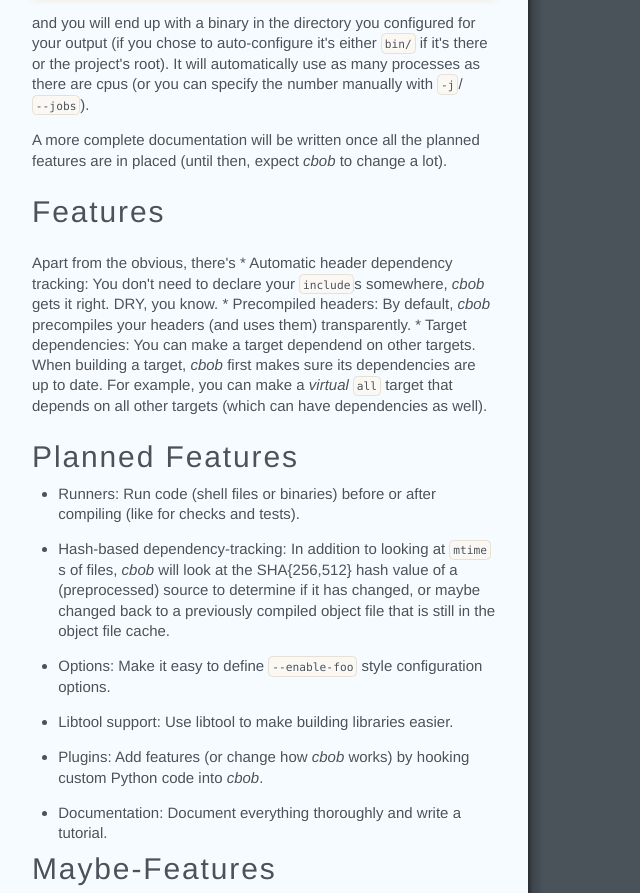
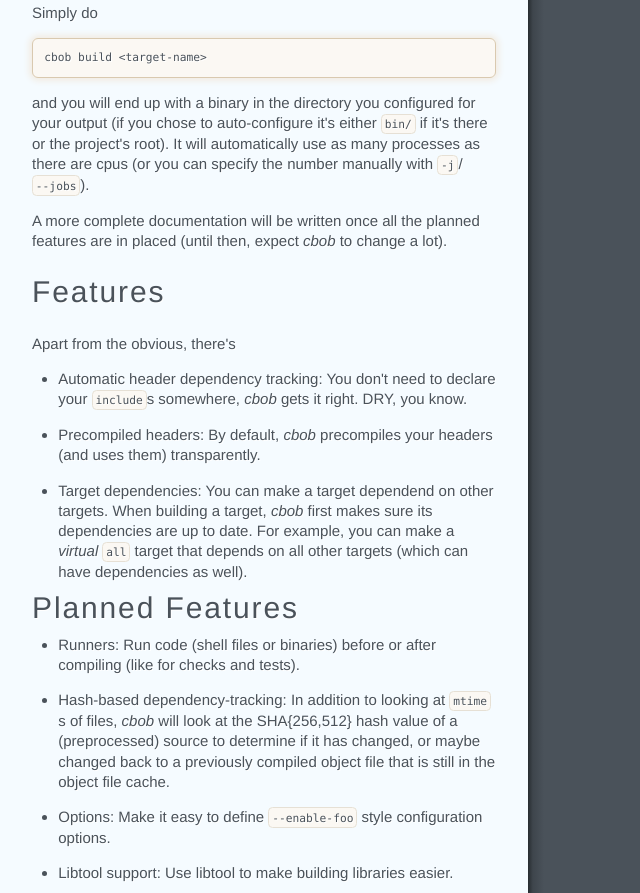
Before and after one commit to Ed-von-Schleck/cbob, a plain HTML site: page index.html in a window 1280 px wide. Shown: the part 1468-2361 px from the top of the page, without its empty margins (0-640 px from the left). Drawn offline with Linux system fonts and the light colour scheme.

Commit message:
Generated documentation for 69cde35ef1e2cc09d4203a9cecc5123b3fe83def

```diff
--- a/assets/behavior.js
+++ b/assets/behavior.js
@@ -16,7 +16,130 @@ f.event={add:function(a,c,d,e,g){var h,i,j,k,l,m,n,o,p,q,r,s;if(!(a.nodeType===3
         "sourcePath": "/home/christian/code/cbob/README.md",
         "projectPath": "README.md",
         "targetPath": "index",
-        "title": "index"
+        "firstHeader": {
+          "type": "heading",
+          "data": {
+            "level": 1,
+            "title": "cbob",
+            "slug": "cbob",
+            "isFileHeader": true
+          },
+          "depth": 1,
+          "children": [
+            {
+              "type": "heading",
+              "data": {
+                "level": 2,
+                "title": "Usage",
+                "slug": "usage"
+              },
+              "depth": 2,
+              "children": [
+                {
+                  "type": "heading",
+                  "data": {
+                    "level": 3,
+                    "title": "Help",
+                    "slug": "help"
+                  },
+                  "depth": 3
+                }, {
+                  "type": "heading",
+                  "data": {
+                    "level": 3,
+                    "title": "Commands",
+                    "slug": "commands"
+                  },
+                  "depth": 3,
+                  "children": [
+                    {
+                      "type": "heading",
+                      "data": {
+                        "level": 4,
+                        "title": "Init cbob",
+                        "slug": "init-cbob"
+                      },
+                      "depth": 4
+                    }, {
+                      "type": "heading",
+                      "data": {
+                        "level": 4,
+                        "title": "Create a new target",
+                        "slug": "create-a-new-target"
+                      },
+                      "depth": 4
+                    }, {
+                      "type": "heading",
+                      "data": {
+                        "level": 4,
+                        "title": "Adding a file to a target",
+                        "slug": "adding-a-file-to-a-target"
+                      },
+                      "depth": 4
+                    }, {
+                      "type": "heading",
+                      "data": {
+                        "level": 4,
+                        "title": "Configuring a target",
+                        "slug": "configuring-a-target"
+                      },
+                      "depth": 4
+                    }, {
+                      "type": "heading",
+                      "data": {
+                        "level": 4,
+                        "title": "Building a target",
+                        "slug": "building-a-target"
+                      },
+                      "depth": 4
+                    }
+                  ]
+                }
+              ]
+            }, {
+              "type": "heading",
+              "data": {
+                "level": 2,
+                "title": "Features",
+                "slug": "features"
+              },
+              "depth": 2
+            }, {
+              "type": "heading",
+              "data": {
+                "level": 2,
+                "title": "Planned Features",
+                "slug": "planned-features"
+              },
+              "depth": 2
+            }, {
+              "type": "heading",
+              "data": {
+                "level": 2,
+                "title": "Maybe-Features",
+                "slug": "maybe-features"
+              },
+              "depth": 2
+            }, {
+              "type": "heading",
+              "data": {
+                "level": 2,
+                "title": "Non-Features",
+                "slug": "non-features"
+              },
+              "depth": 2
+            }, {
+              "type": "heading",
+              "data": {
+                "level": 2,
+                "title": "Feedback",
+                "slug": "feedback"
+              },
+              "depth": 2
+            }
+          ]
+        },
+        "title": "cbob"
       },
       "depth": 1,
       "outline": [
--- a/index.html
+++ b/index.html
@@ -1,4 +1,6 @@
-<!DOCTYPE html><html lang="en"><head><title>index</title></head><meta http-equiv="Content-Type" content="text/html; charset=utf-8"><meta name="viewport" content="width=device-width, initial-scale=1.0, minimum-scale=1.0, maximum-scale=1.0"><meta name="groc-relative-root" content=""><meta name="groc-document-path" content="index"><meta name="groc-project-path" content="README.md"><meta name="groc-github-url" content="https://github.com/Ed-von-Schleck/cbob"><link rel="stylesheet" type="text/css" media="all" href="assets/style.css"><script type="text/javascript" src="assets/behavior.js"></script><body><div id="meta"><div class="file-path"><a href="https://github.com/Ed-von-Schleck/cbob/blob/master/README.md">README.md</a></div></div><div id="document"><div class="segment"><div class="comments"><div class="wrapper"><p><em>cbob</em> builds your C/C++ projects. It does automatic dependency resolution (well, with the help of gcc, but still) of your source files. Contrary to most build tools out there, it does <em>not</em> need configuration files - you use it solely over the CLI (it might grow a GUI at some time). <em>cbob</em> tries to do as little magic as possible, prefers explicicity over implicity and ease of use over being the most generic tool out there.</p>
+<!DOCTYPE html><html lang="en"><head><title>index</title></head><meta http-equiv="Content-Type" content="text/html; charset=utf-8"><meta name="viewport" content="width=device-width, initial-scale=1.0, minimum-scale=1.0, maximum-scale=1.0"><meta name="groc-relative-root" content=""><meta name="groc-document-path" content="index"><meta name="groc-project-path" content="README.md"><meta name="groc-github-url" content="https://github.com/Ed-von-Schleck/cbob"><link rel="stylesheet" type="text/css" media="all" href="assets/style.css"><script type="text/javascript" src="assets/behavior.js"></script><body><div id="meta"><div class="file-path"><a href="https://github.com/Ed-von-Schleck/cbob/blob/master/README.md">README.md</a></div></div><div id="document"><div class="segment"><div class="comments"><div class="wrapper"><h1 id="cbob">cbob</h1>
+
+<p><em>cbob</em> builds your C/C++ projects. It does automatic dependency resolution (well, with the help of gcc, but still) of your source files. Contrary to most build tools out there, it does <em>not</em> need configuration files - you use it solely over the CLI (it might grow a GUI at some time). <em>cbob</em> tries to do as little magic as possible, prefers explicicity over implicity and ease of use over being the most generic tool out there.</p>
 
 <p><em>cbob</em> is far from complete at the moment, but here's what works:</p>
 
@@ -61,10 +63,13 @@
 
 <h2 id="features">Features</h2>
 
-<p>Apart from the obvious, there's
-* Automatic header dependency tracking: You don't need to declare your <code>include</code>s somewhere, <em>cbob</em> gets it right. DRY, you know.
-* Precompiled headers: By default, <em>cbob</em> precompiles your headers (and uses them) transparently.
-* Target dependencies: You can make a target dependend on other targets. When building a target, <em>cbob</em> first makes sure its dependencies are up to date. For example, you can make a <em>virtual</em> <code>all</code> target that depends on all other targets (which can have dependencies as well).</p>
+<p>Apart from the obvious, there's</p>
+
+<ul>
+<li>Automatic header dependency tracking: You don't need to declare your <code>include</code>s somewhere, <em>cbob</em> gets it right. DRY, you know.</li>
+<li>Precompiled headers: By default, <em>cbob</em> precompiles your headers (and uses them) transparently.</li>
+<li>Target dependencies: You can make a target dependend on other targets. When building a target, <em>cbob</em> first makes sure its dependencies are up to date. For example, you can make a <em>virtual</em> <code>all</code> target that depends on all other targets (which can have dependencies as well).</li>
+</ul>
 
 <h2 id="planned-features">Planned Features</h2>
 
@@ -87,9 +92,12 @@
 
 <h2 id="non-features">Non-Features</h2>
 
-<p>Things that are out of scope (though you may try to convince me otherwise):
-* Support for every language out there (but maybe support for doing, say, Python-modules written in C).
-* Support for system-wide installation (though I like <em>cbob</em> to be able to play nice with make/autotools).</p>
+<p>Things that are out of scope (though you may try to convince me otherwise):</p>
+
+<ul>
+<li>Support for every language out there (but maybe support for doing, say, Python-modules written in C).</li>
+<li>Support for system-wide installation (though I like <em>cbob</em> to be able to play nice with make/autotools).</li>
+</ul>
 
 <h2 id="feedback">Feedback</h2>
 
```
